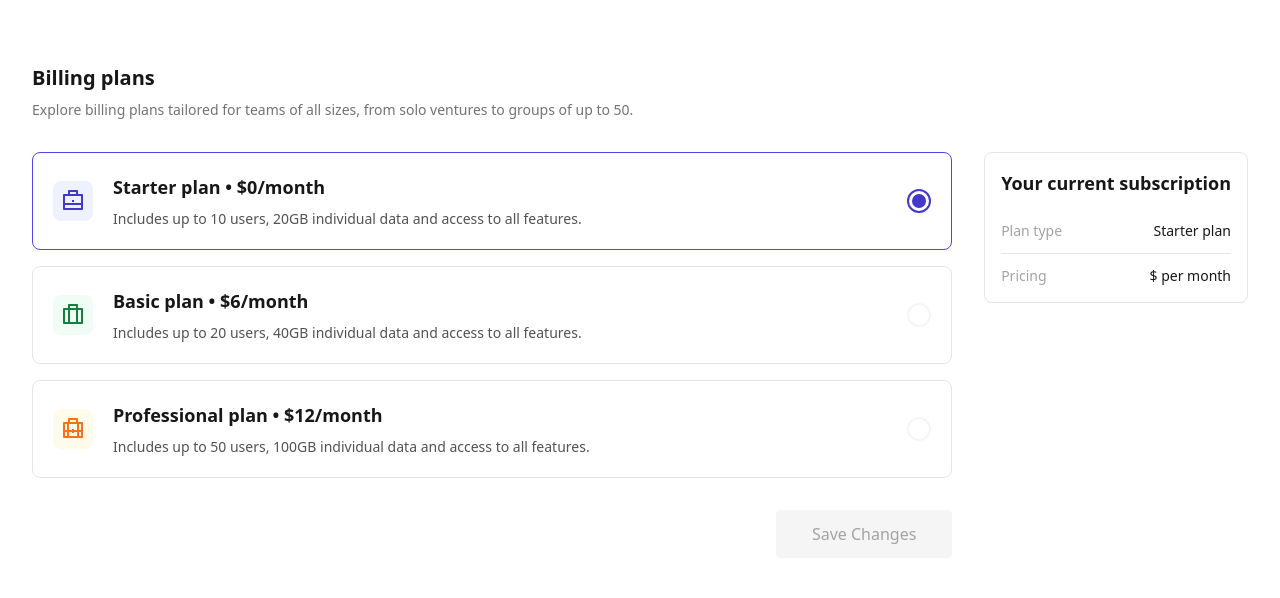
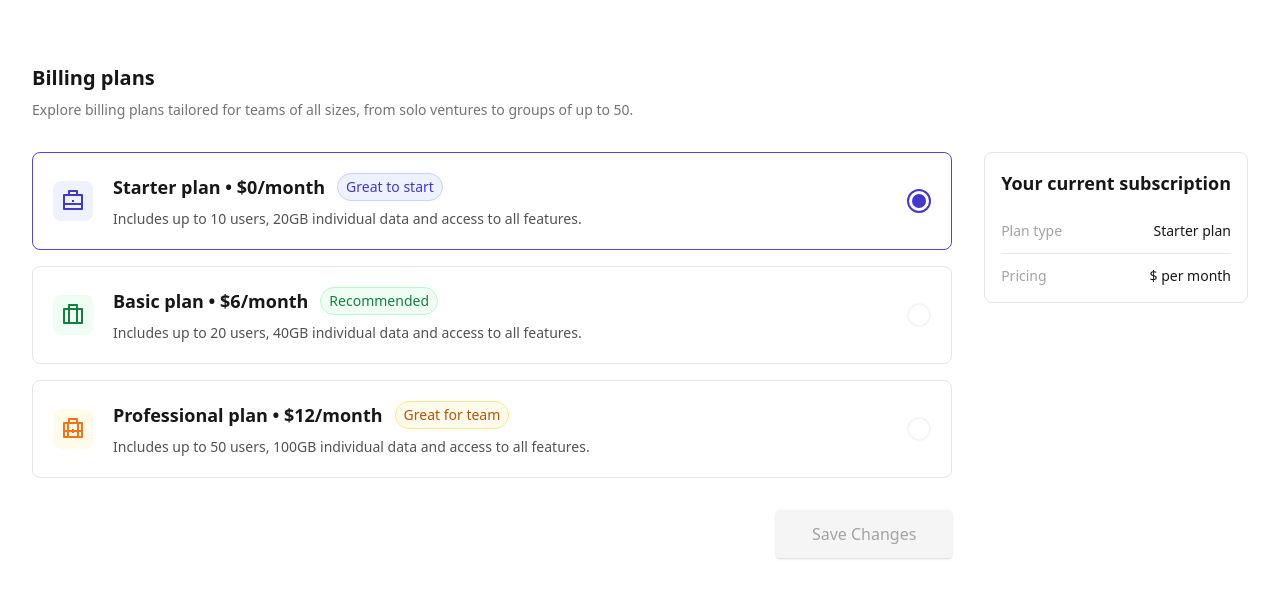
Before and after one commit to farhad-sadig/billing-plans, a Next.js app: page / in a window 1280 px wide. Shown: the top 598 px of the page. Built offline with nearby package versions, Linux system fonts and the light colour scheme.

Commit message:
Add toast to show successful plan upgrade, add shadow style to buttons

```diff
--- a/src/app/globals.css
+++ b/src/app/globals.css
@@ -36,3 +36,23 @@ body {
   padding-right: 2rem;
 
 }
+
+@keyframes spin-grow {
+  0% {
+    stroke-dasharray: 0 100;
+    transform: rotate(0deg);
+  }
+
+  100% {
+    stroke-dasharray: 100 100;
+    transform: rotate(360deg);
+  }
+}
+
+.shadow {
+  box-shadow: 0px 1px 2px 0 rgb(0 0 0 / 0.06), 0px 1px 3px 0 rgb(0 0 0 / 0.10);
+}
+
+.spinner {
+  animation: spin-grow 2s linear infinite;
+}
--- a/src/components/CloseButton.tsx
+++ b/src/components/CloseButton.tsx
@@ -8,7 +8,7 @@ interface CloseButtonProps {
 const CloseButton: React.FC<CloseButtonProps> = ({ onClose }) => {
 	return (
 		<button
-			className="w-6 h-6 flex justify-center items-start"
+			className="w-6 h-6 flex justify-center items-start mt-2"
 			onClick={onClose}
 		>
 			<CloseModalIcon />
--- a/src/components/PlanChangeModal.tsx
+++ b/src/components/PlanChangeModal.tsx
@@ -42,7 +42,7 @@ const PlanChangeModal: React.FC<PlanChangeModalProps> = ({
 				} else {
 					billingInfoFound = false;
 				}
-			} else if (response.status === 400 || response.status === 404) {
+			} else if (response.status === 400) {
 				billingInfoFound = false;
 			} else {
 				console.error("Error:", response.statusText);
@@ -99,7 +99,7 @@ const PlanChangeModal: React.FC<PlanChangeModalProps> = ({
 				{billingInfoExists ? (
 					<>
 						<div className="flex flex-col gap-1">
-							<div className="flex justify-between items-center">
+							<div className="flex justify-between">
 								<span className="font-semibold text-lg text-neutral-900">
 									{title}
 								</span>
@@ -111,13 +111,13 @@ const PlanChangeModal: React.FC<PlanChangeModalProps> = ({
 						</div>
 						<div className="flex gap-3 font-medium text-base">
 							<button
-								className="bg-white w-1/2 px-4 py-2.5 text-neutral-900 rounded border-[0.5px] border-solid border-neutral-200 mr-[6px] tablet:w-full hover:bg-neutral-50 focus:bg-neutral-50"
+								className="shadow bg-white w-1/2 px-4 py-2.5 text-neutral-900 rounded border-[0.5px] border-solid border-neutral-200 mr-[6px] tablet:w-full hover:bg-neutral-50 focus:bg-neutral-50"
 								onClick={onClose}
 							>
 								Cancel
 							</button>
 							<button
-								className="bg-indigo-700 w-full px-4 py-2.5 text-white rounded ml-[6px] hover:bg-indigo-800 focus:bg-indigo-800"
+								className="shadow bg-indigo-700 w-full px-4 py-2.5 text-white rounded ml-[6px] hover:bg-indigo-800 focus:bg-indigo-800"
 								onClick={handleConfirm}
 								disabled={loading}
 							>
@@ -140,7 +140,7 @@ const PlanChangeModal: React.FC<PlanChangeModalProps> = ({
 						</div>
 						<div className="flex justify-center">
 							<button
-								className="bg-indigo-700 w-full px-4 py-2.5 text-white rounded hover:bg-indigo-800 focus:bg-indigo-800"
+								className="shadow bg-indigo-700 w-full px-4 py-2.5 text-white rounded hover:bg-indigo-800 focus:bg-indigo-800"
 								onClick={() => {
 									onClose();
 									router.push(`/billing?plan=${newPlanName}`);
--- a/src/components/PlansSection.tsx
+++ b/src/components/PlansSection.tsx
@@ -6,6 +6,7 @@ import RadioButton from "./RadioButton";
 import SaveChangesButton from "./SaveChangesButton";
 import PlanChangeModal from "./PlanChangeModal";
 import { formatDate } from "@/utils/utils";
+import Toast from "./Toast";
 
 const PlansSection: React.FC = () => {
 	const { subscription, updatePlan, cancelPendingChange } = usePlan();
@@ -17,9 +18,15 @@ const PlansSection: React.FC = () => {
 	const [newPlanName, setNewPlanName] = useState(actualPlanName);
 	const [isButtonEnabled, setIsButtonEnabled] = useState(false);
 	const [showModal, setShowModal] = useState(false);
+	const [showToast, setShowToast] = useState(false);
 
 	useEffect(() => {
 		setIsButtonEnabled(newPlanName !== actualPlanName);
+
+		if (localStorage.getItem("upgradePending") === "true") {
+			setShowToast(true);
+			localStorage.removeItem("upgradePending");
+		}
 	}, [newPlanName, actualPlanName]);
 
 	const handlePlanChange = (planType: Plan["name"]) => {
@@ -33,6 +40,13 @@ const PlansSection: React.FC = () => {
 	const handleConfirmChange = () => {
 		updatePlan(newPlanName, email);
 		setShowModal(false);
+		if (
+			(currentPlanName === "Starter" &&
+				(newPlanName === "Basic" || newPlanName === "Professional")) ||
+			(currentPlanName === "Basic" && newPlanName === "Professional")
+		) {
+			setShowToast(true);
+		}
 	};
 
 	const handleCancelPendingChange = () => {
@@ -80,7 +94,7 @@ const PlansSection: React.FC = () => {
 					<div className="flex flex-col w-full justify-start items-start gap-4 tablet:flex-row tablet:items-center">
 						<span className="text-neutral-900">{bannerDetails.message}</span>
 						<button
-							className="bg-white px-3 py-2 rounded border-[0.5px] border-solid border-neutral-200 tablet:ml-auto"
+							className="shadow bg-white px-3 py-2 rounded border-[0.5px] border-solid border-neutral-200 tablet:ml-auto"
 							onClick={handleCancelPendingChange}
 						>
 							{bannerDetails.buttonText}
@@ -90,6 +104,38 @@ const PlansSection: React.FC = () => {
 			);
 		}
 		return null;
+	};
+
+	const renderPlanTag = (planName: Plan["name"]) => {
+		let bgColor, borderColor, textColor, text;
+		switch (planName) {
+			case "Basic":
+				bgColor = "bg-green-50";
+				borderColor = "border-green-200";
+				textColor = "text-green-700";
+				text = "Recommended";
+				break;
+			case "Starter":
+				bgColor = "bg-indigo-50";
+				borderColor = "border-indigo-200";
+				textColor = "text-indigo-700";
+				text = "Great to start";
+				break;
+			default:
+				bgColor = "bg-amber-50";
+				borderColor = "border-amber-200";
+				textColor = "text-amber-700";
+				text = "Great for team";
+		}
+		return (
+			<div
+				className={`flex items-center ${bgColor} px-2 py-0.5 rounded-full border border-solid ${borderColor} mr-auto`}
+			>
+				<span className={`font-normal text-sm text-center ${textColor}`}>
+					{text}
+				</span>
+			</div>
+		);
 	};
 
 	const renderPlanOption = (
@@ -105,9 +151,13 @@ const PlansSection: React.FC = () => {
 			<div className="flex flex-col items-start tablet:flex-row gap-5 tablet:items-center">
 				{planIcon}
 				<div className="flex flex-col gap-2">
-					<div className="font-semibold text-lg text-neutral-900">
-						{planName} plan • ${PLANS[planName].monthlyRate}/month
+					<div className="flex flex-col gap-3 tablet:flex-row">
+						<div className="font-semibold text-lg text-neutral-900">
+							{planName} plan • ${PLANS[planName].monthlyRate}/month
+						</div>
+						{renderPlanTag(planName)}
 					</div>
+
 					<div className="font-normal text-sm text-neutral-600">
 						{description}
 					</div>
@@ -123,6 +173,7 @@ const PlansSection: React.FC = () => {
 
 	return (
 		<div className="flex flex-col w-full gap-8 py-8 px-4 bg-white tablet:px-8 tablet:py-16 desktop:mx-auto desktop:max-w-7xl">
+			{showToast && <Toast onClose={() => setShowToast(false)} />}
 			<div className="flex flex-col gap-2">
 				<h1 className="font-semibold text-xl text-neutral-900">
 					Billing plans
@@ -144,7 +195,6 @@ const PlansSection: React.FC = () => {
 							email={email}
 						/>
 					)}
-
 					{renderPlanOption(
 						"Starter",
 						<StarterPlanIcon />,
--- a/src/components/ProcessingModal.tsx
+++ b/src/components/ProcessingModal.tsx
@@ -6,7 +6,7 @@ const ProcessingModal: React.FC = () => {
 			<div className="w-80 flex flex-col items-center gap-5 bg-white p-6 rounded border border-solid border-neutral-200">
 				<div className="w-12 h-12 bg-white rounded-full flex items-center justify-center">
 					<svg
-						className="animate-spin text-indigo-700"
+						className="spinner text-indigo-700"
 						width="36"
 						height="36"
 						viewBox="0 0 36 36"
@@ -14,17 +14,12 @@ const ProcessingModal: React.FC = () => {
 						xmlns="http://www.w3.org/2000/svg"
 					>
 						<circle
-							className="opacity-25"
 							cx="18"
 							cy="18"
 							r="16"
 							stroke="currentColor"
 							strokeWidth="4"
-						/>
-						<path
-							className="opacity-75"
-							fill="currentColor"
-							d="M18 0C8.05887 0 0 8.05887 0 18H4C4 9.16344 9.16344 4 18 4V0Z"
+							strokeLinecap="round"
 						/>
 					</svg>
 				</div>
--- a/src/components/SaveChangesButton.tsx
+++ b/src/components/SaveChangesButton.tsx
@@ -11,7 +11,7 @@ const SaveChangesButton: React.FC<SaveChangesButtonProps> = ({
 }) => {
 	return (
 		<button
-			className={`w-44 flex justify-center px-5 py-3 rounded font-medium text-base focus:shadow-custom-blue ${
+			className={`shadow w-44 flex justify-center px-5 py-3 rounded font-medium text-base focus:shadow-custom-blue ${
 				isEnabled
 					? "bg-indigo-700 text-white hover:bg-indigo-800"
 					: "bg-neutral-100 text-neutral-400"
--- /dev/null
+++ b/src/components/Toast.tsx
@@ -0,0 +1,31 @@
+import React, { useEffect } from "react";
+
+interface ToastProps {
+	onClose: () => void;
+}
+
+const Toast: React.FC<ToastProps> = ({ onClose }) => {
+	useEffect(() => {
+		const timer = setTimeout(() => {
+			onClose();
+		}, 3000);
+		return () => clearTimeout(timer);
+	}, [onClose]);
+
+	return (
+		<div className="fixed self-center flex items-center gap-3 bg-green-50 pl-1 pr-2.5 pt-1 pb-1 rounded-full z-10">
+			<div className="flex items-center bg-white px-2.5 py-0.5 rounded-full">
+				<span className="font-medium text-sm text-center text-green-700">
+					Success
+				</span>
+			</div>
+			<div className="flex items-center gap-1">
+				<span className="font-medium text-sm text-green-700">
+					Plan upgraded successfully!
+				</span>
+			</div>
+		</div>
+	);
+};
+
+export default Toast;
--- a/src/context/PlanContext.tsx
+++ b/src/context/PlanContext.tsx
@@ -63,7 +63,7 @@ export const PlanProvider: React.FC<{ children: ReactNode }> = ({
 				  ).toISOString();
 
 			const newSubscription: Subscription = {
-				plan: subscription?.plan || newPlan, // Keep the current plan for now
+				plan: subscription?.plan || newPlan,
 				nextBillingDate: nextBillingDate,
 				email: email,
 				prevPlanName: subscription?.plan.name || null,
@@ -72,15 +72,13 @@ export const PlanProvider: React.FC<{ children: ReactNode }> = ({
 			};
 
 			if (newPlan.monthlyRate < (subscription?.plan.monthlyRate || 0)) {
-				// Downgrade or Unsubscribe: schedule for next billing cycle
 				newSubscription.changePending = true;
 				newSubscription.pendingPlanName = newPlanName;
 			} else {
-				// Upgrade: apply immediately after confirmation in modal
-				newSubscription.plan = newPlan; // Apply the new plan immediately
+				newSubscription.plan = newPlan;
+				localStorage.setItem("upgradePending", "true");
 			}
 
-			// Save subscription to database
 			const response = await fetch("/api/subscription", {
 				method: "POST",
 				headers: {
--- a/src/scripts/seed.ts
+++ b/src/scripts/seed.ts
@@ -30,7 +30,6 @@ async function main() {
       );
     `);
 
-		// Insert sample billing info
 		await client.query(`
       INSERT INTO billing_info (email, plan_name, next_billing_date, card_number, cardholder_name, expiry, cvv, country, address_line1, address_line2, city, state, zip)
       VALUES
```
Also changed, not shown: 1 other file (tests, documents, lock files or other folders).
